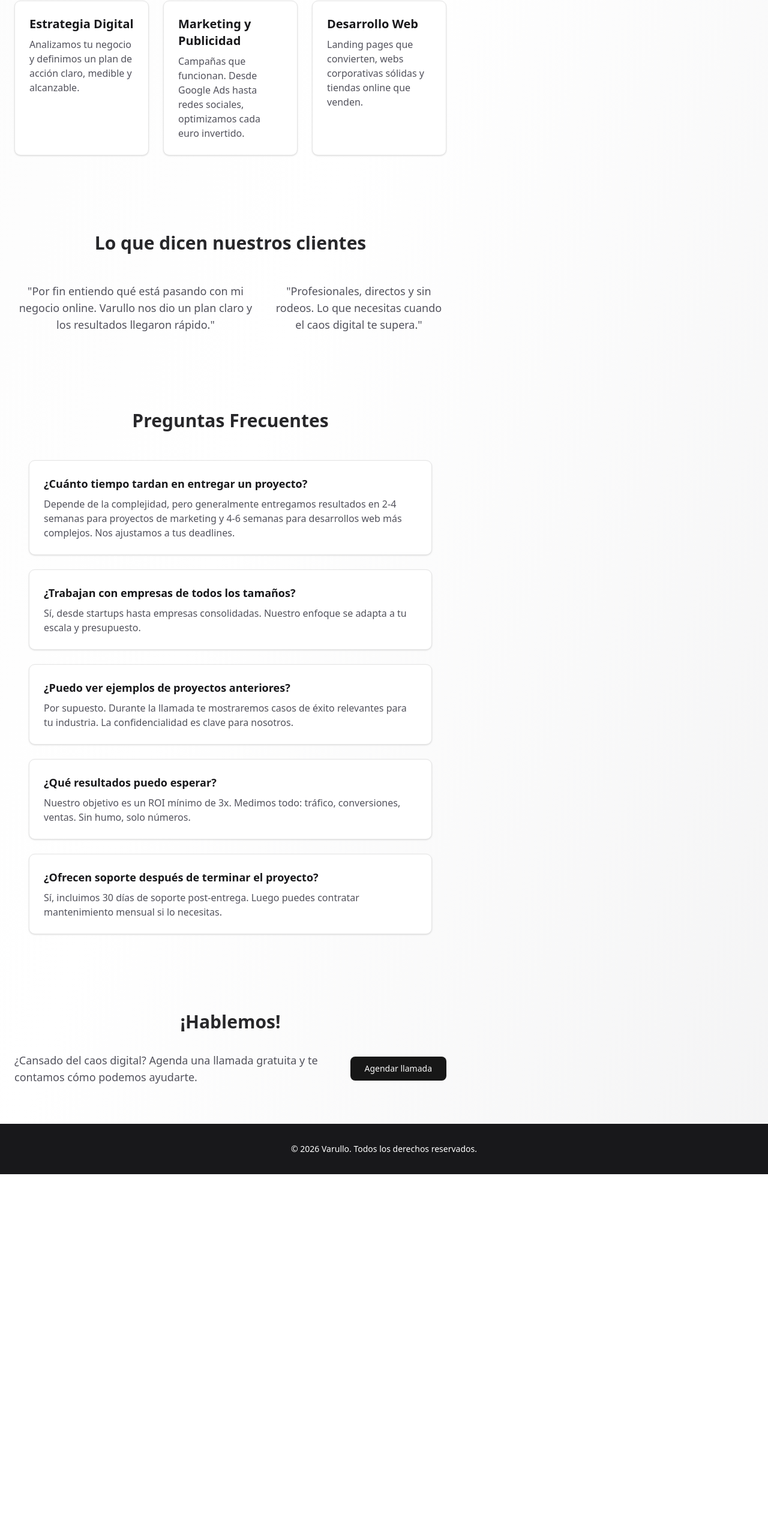
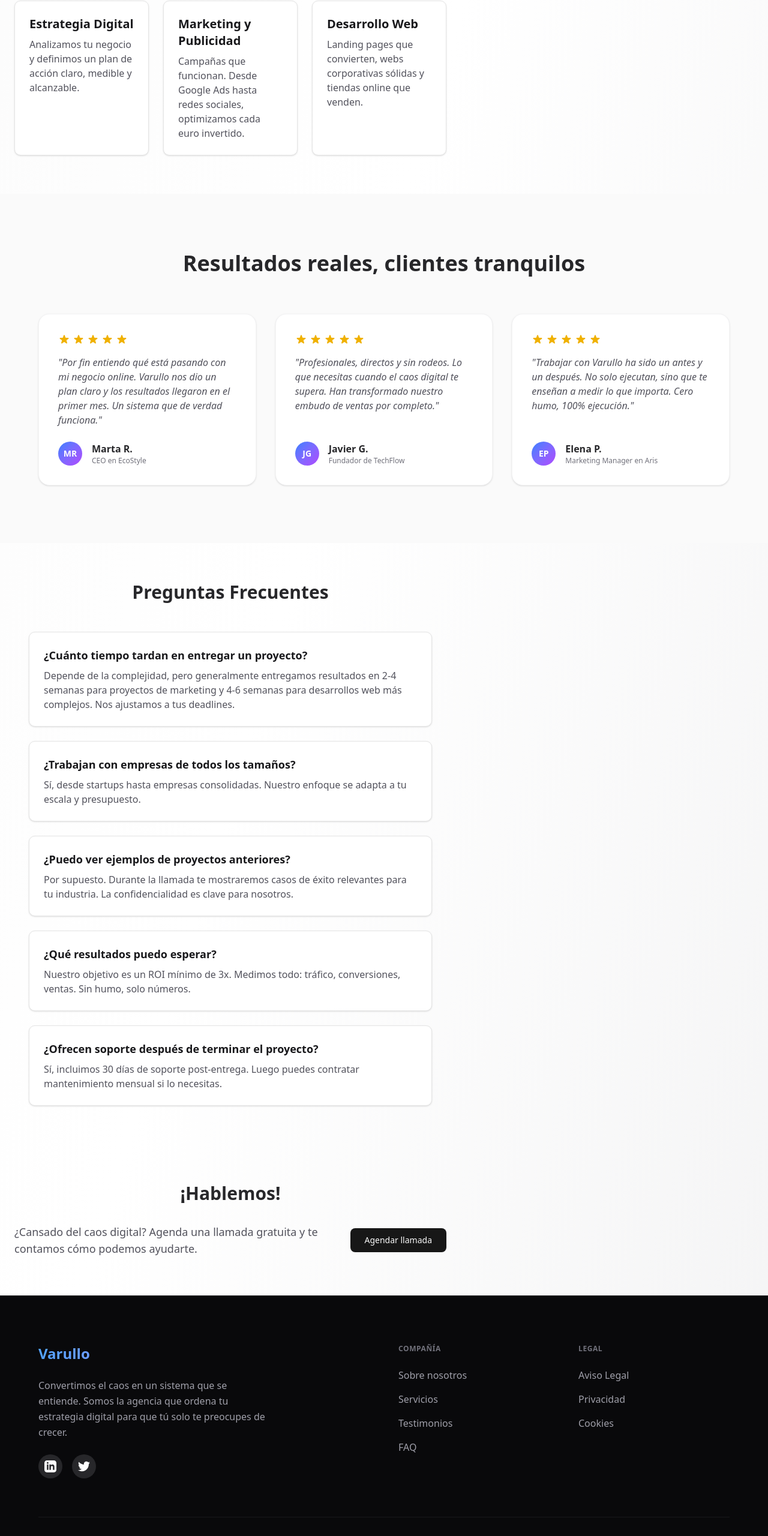
Before and after one commit to jesuscript96/test-clipper-autonomy, a Next.js app: page / in a window 1280 px wide. Shown: the part 1722-4282 px from the top of the page at 60% size. Before the commit the page ends 3679 px from the top, so only its background shows below. Built offline with nearby package versions, Linux system fonts and the light colour scheme.

Commit message:
feat: updated testimonials and improved footer

```diff
--- a/src/app/page.tsx
+++ b/src/app/page.tsx
@@ -151,15 +151,51 @@ export default function Home() {
       </section>
 
       {/* Testimonial Section */}
-      <section id="testimonials" className="relative relative-x-auto px-6 py-16 w-full max-w-3xl">
-        <h2 className="text-3xl font-bold text-center text-zinc-800 dark:text-zinc-200 mb-12">Lo que dicen nuestros clientes</h2>
-        <div className="flex flex-col sm:flex-row gap-6 justify-center">
-          <blockquote className="text-center max-w-md text-lg text-zinc-600 dark:text-zinc-400">
-            "Por fin entiendo qué está pasando con mi negocio online. Varullo nos dio un plan claro y los resultados llegaron rápido."
-          </blockquote>
-          <blockquote className="text-center max-w-md text-lg text-zinc-600 dark:text-zinc-400">
-            "Profesionales, directos y sin rodeos. Lo que necesitas cuando el caos digital te supera."
-          </blockquote>
+      <section id="testimonials" className="relative px-6 py-24 bg-zinc-50 dark:bg-zinc-900/30">
+        <div className="max-w-6xl mx-auto">
+          <h2 className="text-4xl font-bold text-center text-zinc-800 dark:text-zinc-100 mb-16">Resultados reales, clientes tranquilos</h2>
+          <div className="grid grid-cols-1 md:grid-cols-2 lg:grid-cols-3 gap-8">
+            {[
+              {
+                text: "Por fin entiendo qué está pasando con mi negocio online. Varullo nos dio un plan claro y los resultados llegaron en el primer mes. Un sistema que de verdad funciona.",
+                author: "Marta R.",
+                role: "CEO en EcoStyle",
+                image: "MR"
+              },
+              {
+                text: "Profesionales, directos y sin rodeos. Lo que necesitas cuando el caos digital te supera. Han transformado nuestro embudo de ventas por completo.",
+                author: "Javier G.",
+                role: "Fundador de TechFlow",
+                image: "JG"
+              },
+              {
+                text: "Trabajar con Varullo ha sido un antes y un después. No solo ejecutan, sino que te enseñan a medir lo que importa. Cero humo, 100% ejecución.",
+                author: "Elena P.",
+                role: "Marketing Manager en Aris",
+                image: "EP"
+              }
+            ].map((testimonial, i) => (
+              <div key={i} className="bg-white dark:bg-zinc-900 p-8 rounded-2xl shadow-sm border border-zinc-100 dark:border-zinc-800 flex flex-col justify-between">
+                <div>
+                  <div className="flex gap-1 mb-4">
+                    {[1, 2, 3, 4, 5].map((s) => (
+                      <svg key={s} className="w-5 h-5 text-yellow-500 fill-current" viewBox="0 0 20 20"><path d="M9.049 2.927c.3-.921 1.603-.921 1.902 0l1.07 3.292a1 1 0 00.95.69h3.462c.969 0 1.371 1.24.588 1.81l-2.8 2.034a1 1 0 00-.364 1.118l1.07 3.292c.3.921-.755 1.688-1.54 1.118l-2.8-2.034a1 1 0 00-1.175 0l-2.8 2.034c-.784.57-1.838-.197-1.539-1.118l1.07-3.292a1 1 0 00-.364-1.118L2.98 8.72c-.783-.57-.38-1.81.588-1.81h3.461a1 1 0 00.951-.69l1.07-3.292z" /></svg>
+                    ))}
+                  </div>
+                  <p className="text-zinc-600 dark:text-zinc-400 italic mb-6">"{testimonial.text}"</p>
+                </div>
+                <div className="flex items-center gap-4">
+                  <div className="w-10 h-10 rounded-full bg-gradient-to-br from-blue-500 to-purple-500 flex items-center justify-center text-white font-bold text-sm">
+                    {testimonial.image}
+                  </div>
+                  <div>
+                    <div className="font-bold text-zinc-800 dark:text-zinc-100">{testimonial.author}</div>
+                    <div className="text-xs text-zinc-500 dark:text-zinc-500">{testimonial.role}</div>
+                  </div>
+                </div>
+              </div>
+            ))}
+          </div>
         </div>
       </section>
 
@@ -217,8 +253,46 @@ export default function Home() {
       </section>
 
       {/* Footer */}
-      <footer className="relative bottom-0 w-full bg-zinc-900 text-white py-8 text-sm text-center">
-        © {new Date().getFullYear()} Varullo. Todos los derechos reservados.
+      <footer className="bg-zinc-950 text-white pt-20 pb-10 px-6 border-t border-zinc-800">
+        <div className="max-w-6xl mx-auto grid grid-cols-1 md:grid-cols-4 gap-12 mb-16">
+          <div className="md:col-span-2">
+            <Link href="#" className="text-2xl font-bold bg-clip-text text-transparent bg-gradient-to-r from-blue-400 to-purple-400 mb-6 block">
+              Varullo
+            </Link>
+            <p className="text-zinc-400 max-w-sm leading-relaxed mb-6">
+              Convertimos el caos en un sistema que se entiende. Somos la agencia que ordena tu estrategia digital para que tú solo te preocupes de crecer.
+            </p>
+            <div className="flex gap-4">
+              <Link href="https://linkedin.com" target="_blank" className="w-10 h-10 rounded-full bg-zinc-800 flex items-center justify-center hover:bg-blue-600 transition-colors">
+                <svg className="w-5 h-5" fill="currentColor" viewBox="0 0 24 24"><path d="M19 0h-14c-2.761 0-5 2.239-5 5v14c0 2.761 2.239 5 5 5h14c2.762 0 5-2.239 5-5v-14c0-2.761-2.238-5-5-5zm-11 19h-3v-11h3v11zm-1.5-12.268c-.966 0-1.75-.79-1.75-1.764s.784-1.764 1.75-1.764 1.75.79 1.75 1.764-.783 1.764-1.75 1.764zm13.5 12.268h-3v-5.604c0-3.368-4-3.113-4 0v5.604h-3v-11h3v1.765c1.396-2.586 7-2.777 7 2.476v6.759z" /></svg>
+              </Link>
+              <Link href="https://twitter.com" target="_blank" className="w-10 h-10 rounded-full bg-zinc-800 flex items-center justify-center hover:bg-zinc-700 transition-colors">
+                <svg className="w-5 h-5" fill="currentColor" viewBox="0 0 24 24"><path d="M24 4.557c-.883.392-1.832.656-2.828.775 1.017-.609 1.798-1.574 2.165-2.724-.951.564-2.005.974-3.127 1.195-.897-.957-2.178-1.555-3.594-1.555-3.179 0-5.515 2.966-4.797 6.045-4.091-.205-7.719-2.165-10.148-5.144-1.29 2.213-.669 5.108 1.523 6.574-.806-.026-1.566-.247-2.229-.616-.054 2.281 1.581 4.415 3.949 4.89-.693.188-1.452.232-2.224.084.626 1.956 2.444 3.379 4.599 3.419-2.07 1.623-4.678 2.348-7.29 2.04 2.179 1.397 4.768 2.212 7.548 2.212 9.142 0 14.307-7.721 13.995-14.646.962-.695 1.797-1.562 2.457-2.549z" /></svg>
+              </Link>
+            </div>
+          </div>
+          <div>
+            <h4 className="font-bold mb-6 uppercase tracking-wider text-xs text-zinc-500">Compañía</h4>
+            <ul className="space-y-4 text-zinc-400">
+              <li><Link href="#about" className="hover:text-white transition-colors">Sobre nosotros</Link></li>
+              <li><Link href="#services" className="hover:text-white transition-colors">Servicios</Link></li>
+              <li><Link href="#testimonials" className="hover:text-white transition-colors">Testimonios</Link></li>
+              <li><Link href="#faq" className="hover:text-white transition-colors">FAQ</Link></li>
+            </ul>
+          </div>
+          <div>
+            <h4 className="font-bold mb-6 uppercase tracking-wider text-xs text-zinc-500">Legal</h4>
+            <ul className="space-y-4 text-zinc-400">
+              <li><Link href="#" className="hover:text-white transition-colors">Aviso Legal</Link></li>
+              <li><Link href="#" className="hover:text-white transition-colors">Privacidad</Link></li>
+              <li><Link href="#" className="hover:text-white transition-colors">Cookies</Link></li>
+            </ul>
+          </div>
+        </div>
+        <div className="max-w-6xl mx-auto pt-8 border-t border-zinc-900 flex flex-col md:flex-row justify-between items-center gap-4 text-zinc-500 text-xs">
+          <p>© {new Date().getFullYear()} Varullo. Todos los derechos reservados.</p>
+          <p>Hecho con ❤️ en España.</p>
+        </div>
       </footer>
     </div>
   );
```
